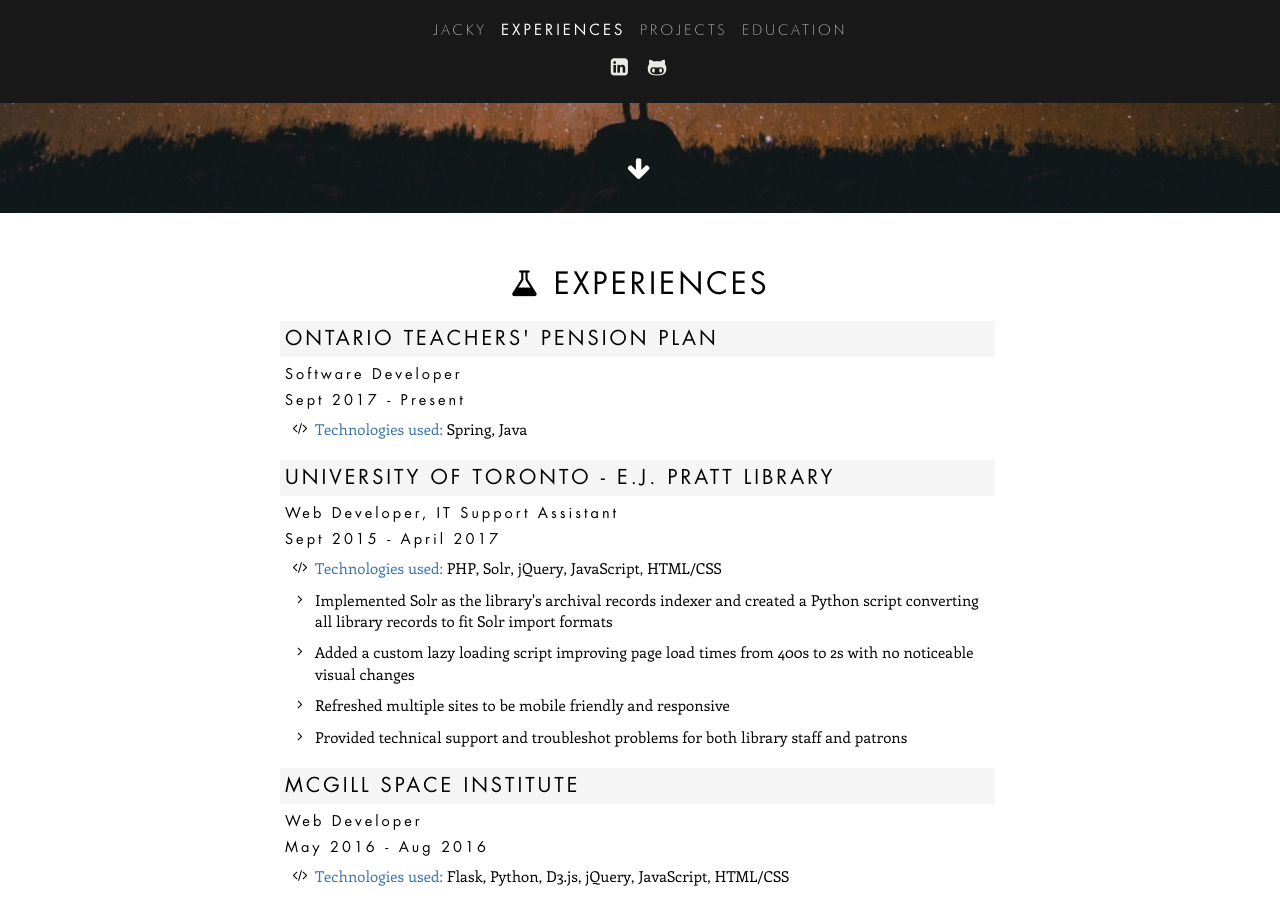
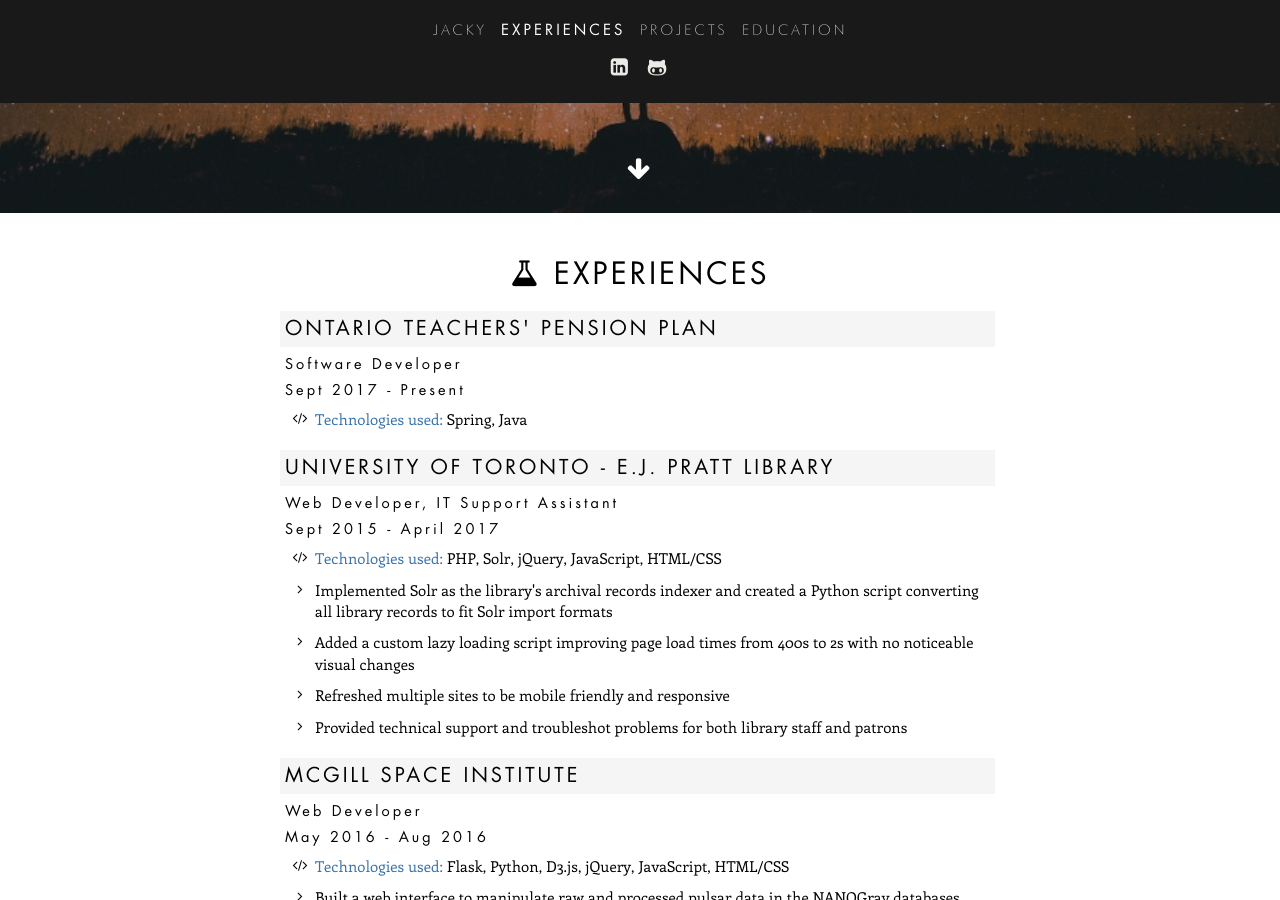
Before and after one commit to Jaacky/jackyvan.com, a Jekyll site: the page built from index.html, in a window 1280 px wide and 900 px high, scrolled down 687 px. Built offline with Jekyll 4.4.1, drawn with Linux system fonts in a browser that asks for light colours.

Commit message:
Updating padding

```diff
--- a/css/styles.css
+++ b/css/styles.css
@@ -306,7 +306,7 @@
     }
 
     .details-inner {
-        padding: 45px 20px;
+        padding: 35px 20px;
         width: 750px;
     }
 
```
